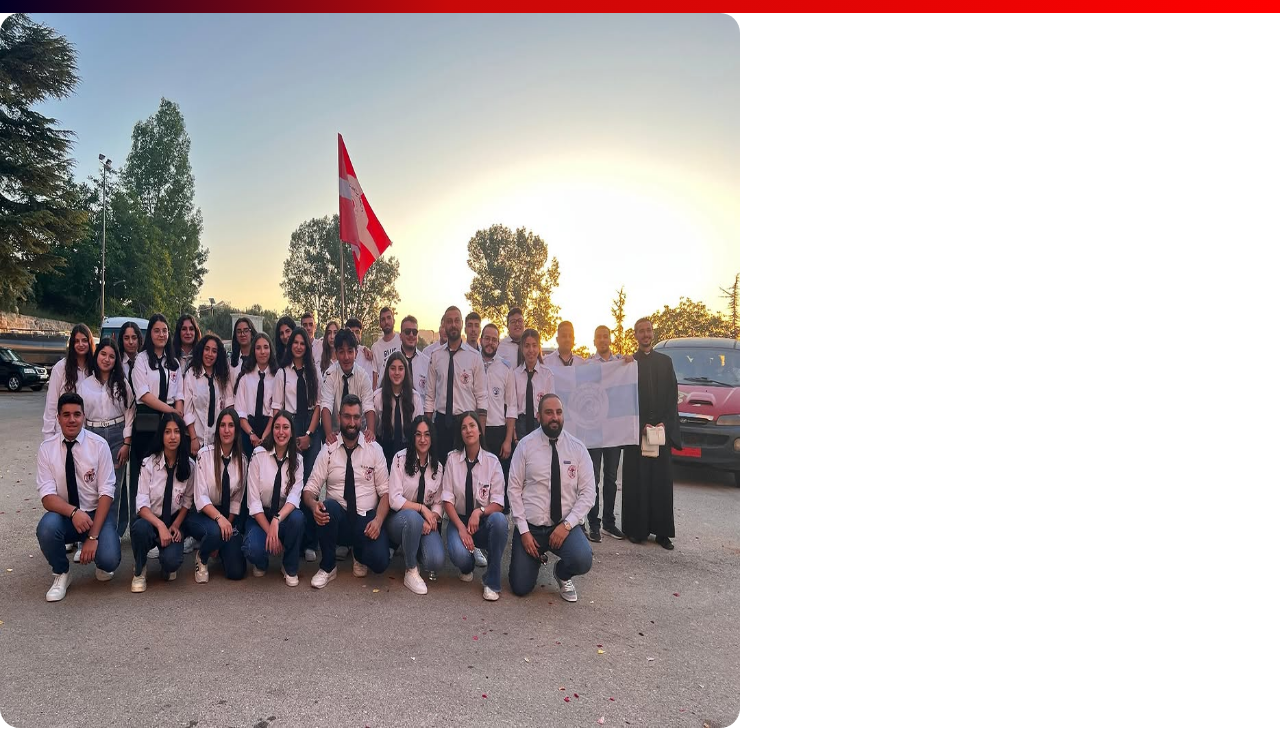
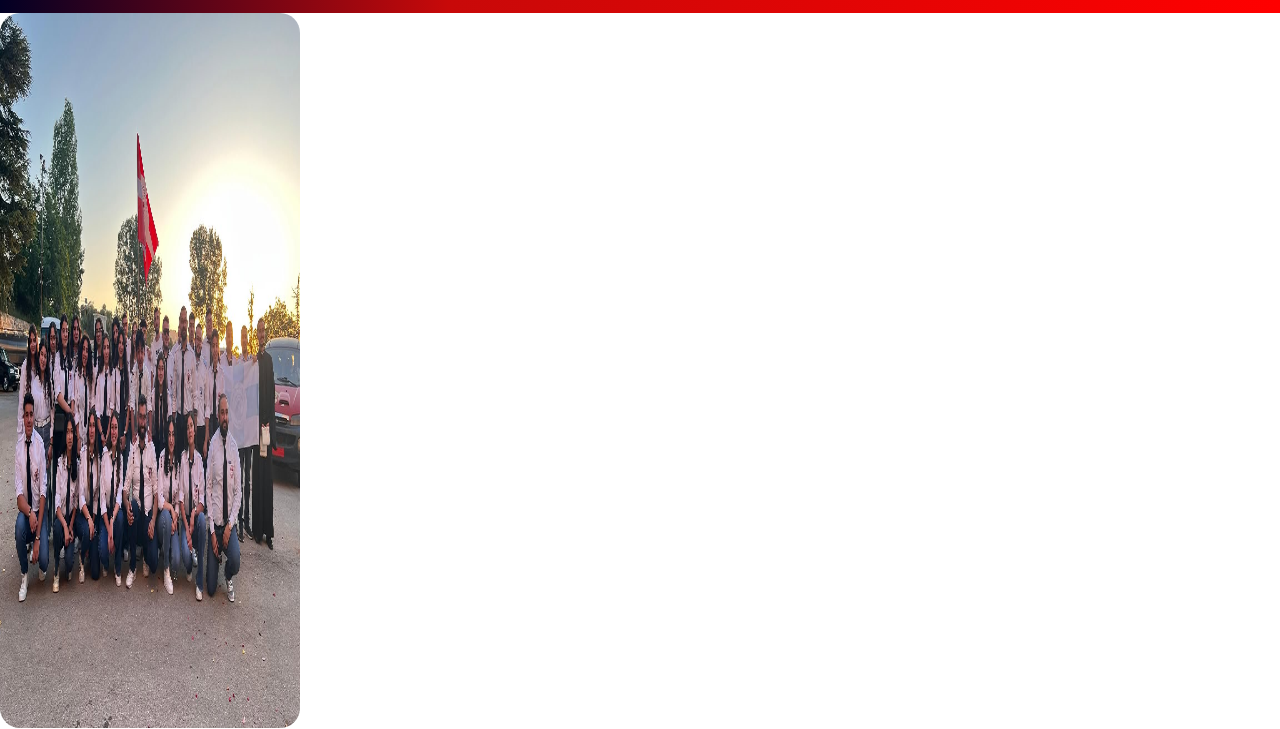
Before and after one commit to RoBat-1/tala2e3-jebbe, a plain HTML site: page hadshit.html in a window 1280 px wide. Shown: the part 51-780 px from the top of the page. Drawn offline with Linux system fonts and the light colour scheme.

Commit message:
Update hadshit.html

```diff
--- a/hadshit.html
+++ b/hadshit.html
@@ -27,7 +27,7 @@
     </ul>
   </div>
 </nav>
-  <img src="501062816_18156312802365642_8555359271504651275_n.jpeg" style= "width: 740px; height: 715px; border-radius: 20px;"  >
+  <img src="501062816_18156312802365642_8555359271504651275_n.jpeg" style= "width: 300px; height: 715px; border-radius: 20px;"  >
 
   <h2>Events</h2>
 <hr>
```
